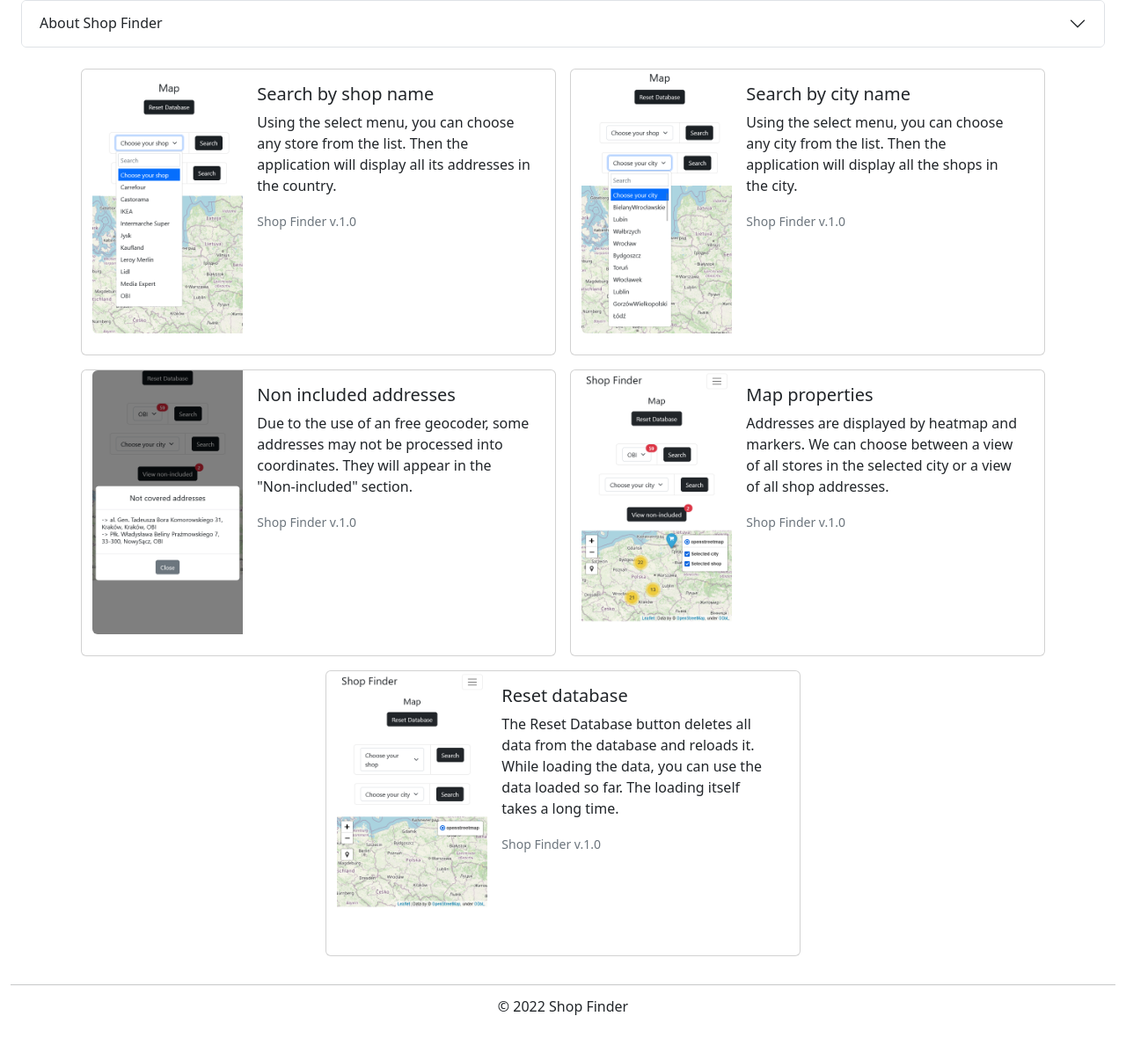
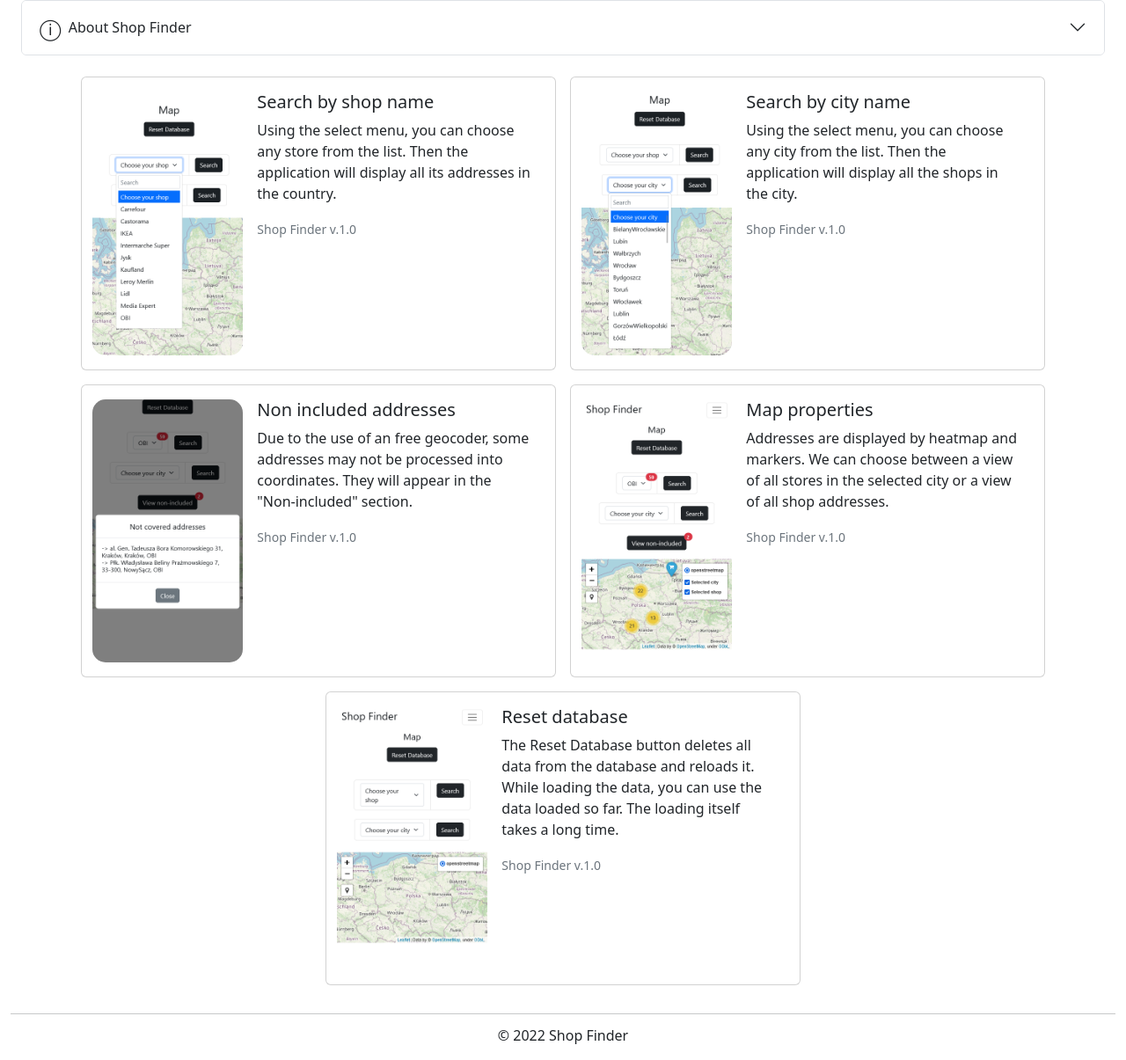
Before and after one commit to JacobW22/Maps_project, a Django app: template templates/AboutApp.html in a window 1280 px wide. Shown: the part 84-1289 px from the top of the page at 88% size. Run offline with Django 3.2, Linux system fonts and the light colour scheme; the template is opened without the code that fills it, so the values that code supplies are empty; some libraries are stand-ins or nearby versions.

Commit message:
Upgraded UI styling

```diff
--- a/static/style.css
+++ b/static/style.css
@@ -1,16 +1,30 @@
-html,body {
+  html,body {
     width: 100%;
     height: 100%;
-    margin: 0px;
-    padding: 0px;
+    margin: 0;
     overflow-x: hidden;
+  }
+
+  body {
+    font-style: normal;
+    -webkit-font-smoothing: antialiased;
+    -moz-osx-font-smoothing: grayscale;
+    text-rendering: optimizeLegibility;
+    -webkit-text-size-adjust: 100%;
+    font-smooth: auto;
+    font-synthesis: none;
+    font-synthesis-weight: none;
+    font-synthesis-style: none;
+    font-synthesis-small-caps: none;
+    font-feature-settings: "kern";
+    -moz-font-feature-settings: "kern";
   }
 
   #lower_container {
     padding: 0px;
   }
 
-  footer > hr,div{
+  footer > hr, div:not(.accordion-body, footer > div, .dropdown) {
     margin-bottom: 12px;
   }
 
@@ -22,6 +36,8 @@ html,body {
     max-height: 500px;
     width: 75rem;
     margin: auto;
+    border-radius: 15px;
+    outline: 0.2rem solid black;
   }
 
   #map > div > div{
@@ -63,9 +79,46 @@ html,body {
     border-top-width: 1px;
   }
 
+  .rounded-start {
+    border-top-left-radius: 15px!important;
+    border-bottom-left-radius: 15px!important;
+    border-top-right-radius: 15px!important;
+    border-bottom-right-radius: 15px!important;
+  }
+
+  .btn{
+    border: 0;
+    transition: all 0.3s;
+  }
+
+  .non-included-btn:hover {
+    color: black!important;
+    background: lightgray!important;
+  }
+
+  .btn:not(.non-included-btn ):hover {
+    color: black!important;
+    background: lightgray!important;
+    transform: translateY(-5%);
+  }
+
+  .reset-db-btn:hover {
+    transform: translateY(-15%);
+  }
+
   @media (min-width: 400px) {
     .list-group {
       flex-direction: row;
+    }
+  }
+
+  @media (max-width: 400px) {
+    .item1 {
+      border: 1px solid lightgray!important;
+      border-radius: 0!important;
+    }
+    .item2 {
+      border: 0!important;
     }
   }
 
@@ -92,32 +145,33 @@ html,body {
       }
    }
 
-  @media (min-width: 1400px) {
-    #footer_about_app {
-      position: fixed;
-      bottom: 0;
-      width: 100%;
-    }
-  }
-
   #nie_znalezione {
     resize: none;
   }
 
-
   #noselect {
-    -webkit-touch-callout: none; /* iOS Safari */
-    -webkit-user-select: none; /* Safari */
-    -khtml-user-select: none; /* Konqueror HTML */
-    -moz-user-select: none; /* Old versions of Firefox */
-    -ms-user-select: none; /* Internet Explorer/Edge */
-    user-select: none; /* Non-prefixed version, currently supported by Chrome, Opera and Firefox */
+    user-select: none;
   }
 
   #badge {
     z-index: 1;
     top: 5%;
     right: 0%;
+  }
+
+  .info-circle {
+    font-size: 1.5em;
+  }
+
+  .db-quantity {
+    color: black;
+    font-size: 1.25rem;
+    user-select: none;
+  }
+
+  .quantity_number {
+    font-weight: bold;
+    font-size: 1.5rem;
   }
 
   .link {
@@ -127,7 +181,6 @@ html,body {
     -moz-transition: color 0.25s;
     -o-transition: color 0.25s;
     transition: color 0.25s;
-
   }
 
   .link:hover {
--- a/templates/AboutApp.html
+++ b/templates/AboutApp.html
@@ -46,7 +46,7 @@
   <div class="accordion-item">
     <h2 class="accordion-header" id="headingThree">
       <button class="accordion-button collapsed" type="button" data-bs-toggle="collapse" data-bs-target="#collapseThree" aria-expanded="false" aria-controls="collapseThree">
-        About Shop Finder
+        <span class="info-circle">&#9432;</span>&nbsp; About Shop Finder
       </button>
     </h2>
     <div id="collapseThree" class="accordion-collapse collapse" aria-labelledby="headingThree" data-bs-parent="#accordionExample">
@@ -70,8 +70,8 @@
 
     <!-- Card start -->
     <div class="card mb-3 mx-2" style="max-width: 540px;">
-      <div class="row g-0">
-        <div class="col-md-4">
+      <div class="row g-0 my-auto">
+        <div class="col-md-4 mb-0 py-3">
           <img src="{% static 'images/image1.png' %}" class="img-fluid rounded-start" alt="...">
         </div>
         <div class="col-md-8">
@@ -90,8 +90,8 @@
 
     <!-- Card start -->
     <div class="card mb-3 mx-2" style="max-width: 540px;">
-      <div class="row g-0">
-        <div class="col-md-4">
+      <div class="row g-0 my-auto">
+        <div class="col-md-4 mb-0 py-3">
           <img src="{% static 'images/image2.png' %}" class="img-fluid rounded-start" alt="...">
         </div>
         <div class="col-md-8">
@@ -110,8 +110,8 @@
 
     <!-- Card start -->
     <div class="card mb-3 mx-2" style="max-width: 540px;">
-      <div class="row g-0">
-        <div class="col-md-4">
+      <div class="row g-0 my-auto">
+        <div class="col-md-4 mb-0 py-3">
           <img src="{% static 'images/image3.png' %}" class="img-fluid rounded-start" alt="...">
         </div>
         <div class="col-md-8">
@@ -130,8 +130,8 @@
 
     <!-- Card start -->
     <div class="card mb-3 mx-2" style="max-width: 540px;">
-      <div class="row g-0">
-        <div class="col-md-4">
+      <div class="row g-0 my-auto">
+        <div class="col-md-4 mb-0 py-3">
           <img src="{% static 'images/image4.png' %}" class="img-fluid rounded-start align-middle" alt="...">
         </div>
         <div class="col-md-8">
@@ -151,8 +151,8 @@
 
     <!-- Card start -->
     <div class="card mb-3 mx-2" style="max-width: 540px;">
-      <div class="row g-0">
-        <div class="col-md-4">
+      <div class="row g-0 my-auto">
+        <div class="col-md-4 mb-0 py-3">
           <img src="{% static 'images/image5.png' %}" class="img-fluid rounded-start align-middle" alt="...">
         </div>
         <div class="col-md-8">
```
Also changed, not shown: map/python_soup_fully.py (+16 -13 lines), map/views.py (+8 -2 lines), templates/index.html (+9 -6 lines).
